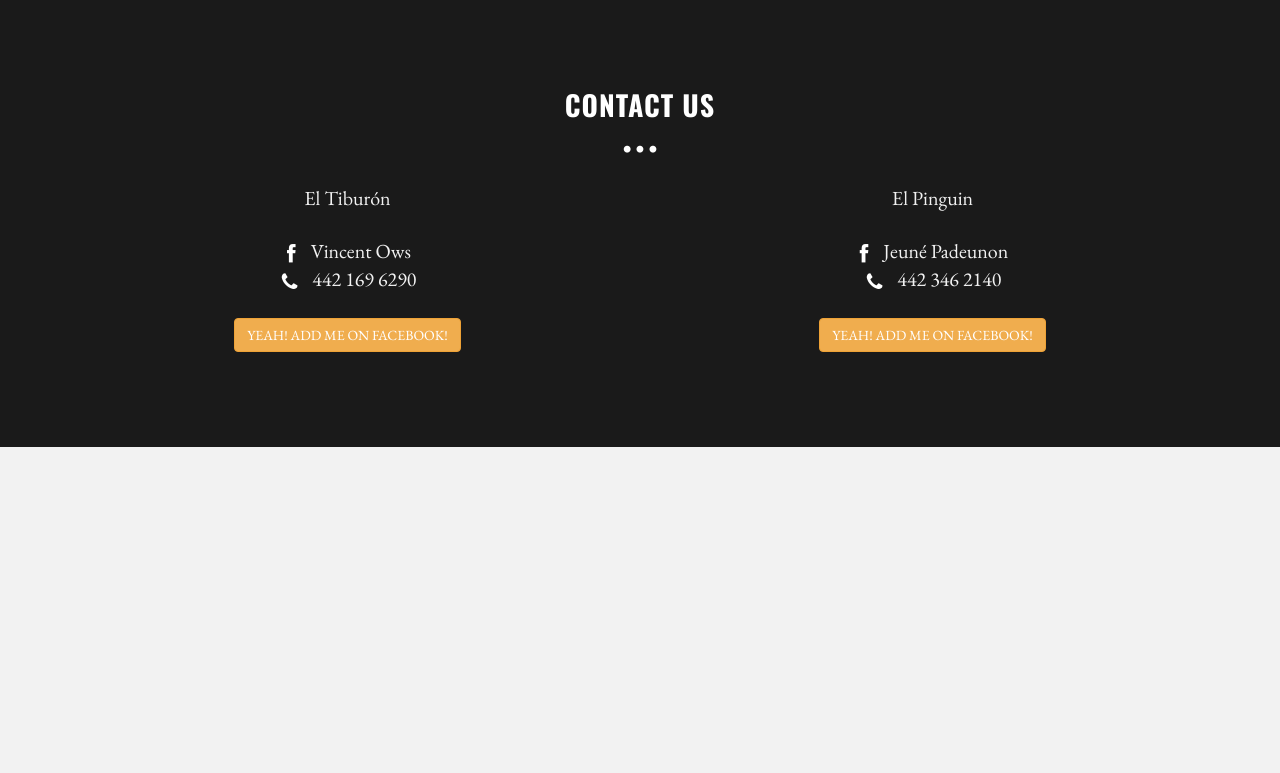
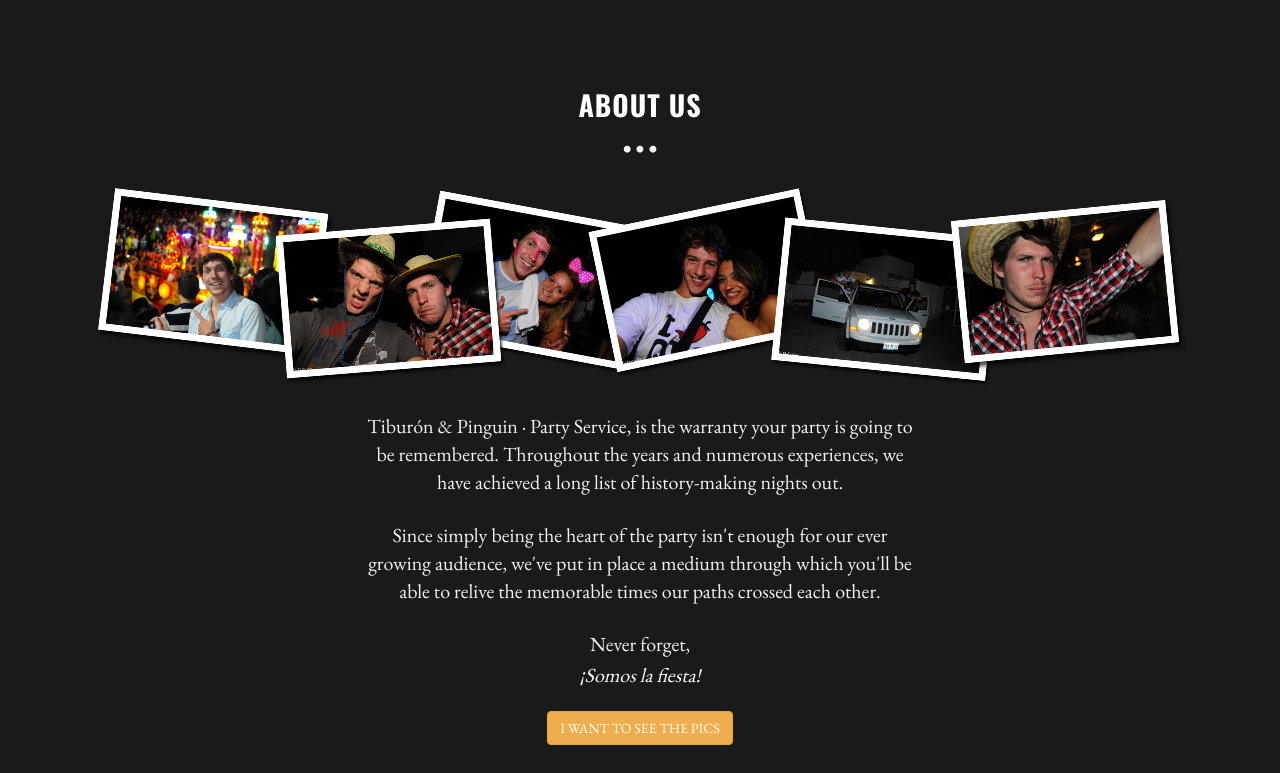
Before and after one commit to Somoslafiesta/somoslafiesta.github.io, a plain HTML site: page index.html in a window 1280 px wide. Shown: the part 690-1463 px from the top of the page. Before the commit the page ends 1137 px from the top, so only its background shows below. Drawn offline with nearby package versions, Linux system fonts and the light colour scheme.

Commit message:
Updated About Us

```diff
--- a/index.html
+++ b/index.html
@@ -51,7 +51,7 @@
 			<h1 class="logo"><a href="index.html#home">Somos la Fiesta</a></h1>
 			<i class="icon-remove menu-close"></i>
 			<a href="#home" class="smoothScroll">Home</a>
-			<!-- <a href="#about" class="smoothScroll">About</a> -->
+			<a href="#about" class="smoothScroll">About</a>
 			<!-- <a href="#portfolio" class="smoothScroll">Portfolio</a> -->
 			<a href="#contact" class="smoothScroll">Contact</a>
 		</div>
@@ -85,24 +85,24 @@
 
 
 	<!-- ========== ABOUT SECTION ========== -->
-	<!-- <section id="about" name="about">
+	<section id="about" name="about">
 	<div id="f">
 		<div class="container">
 			<div class="row">
-				<h3>ABOUT ME</h3>
+				<h3>ABOUT US</h3>
 				<p class="centered"><i class="icon icon-circle"></i><i class="icon icon-circle"></i><i class="icon icon-circle"></i></p>
+				<p class="centered"><a href="https://picasaweb.google.com/108155201433695415157/"><img src="assets/img/picasa.png" alt="Pictures on Picasa" style="max-width: 100%;"></a></p>
 
 				<div class="col-lg-6 col-lg-offset-3">
-					<p>A full time theme crafter based in Madrid, Spain. I love designing beautiful, clean and user-friendly interfaces for websites.</p>
-					<p>My passion is turning good ideas and products into eye-catching sites.</p>
-					<p>Sometimes I blog about design and web trends. Also I share links and my thoughts on <a href="http://twitter.com/BlackTie_co">Twitter</a>. Need a free handsome bootstrap theme? <a href="http://blacktie.co">Done!</a></p>
-					<p>I'm available for freelance jobs. Contact me now.</p>
-					<p><button type="button" class="btn btn-warning">I HAVE A FREELANCE JOB</button></p>
+					<p>Tiburón &amp; Pinguin &middot; Party Service, is the warranty your party is going to be remembered. Throughout the years and numerous experiences, we have achieved a long list of history-making nights out.</p>
+					<p>Since simply being the heart of the party isn't enough for our ever growing audience, we've put in place a medium through which you'll be able to relive the memorable times our paths crossed each other.</p>
+					<p>Never forget,<br><i>¡Somos la fiesta!</i></p>
+					<p><a href="https://picasaweb.google.com/108155201433695415157/" class="btn btn-warning">I WANT TO SEE THE PICS</a></p>
 				</div>
 			</div>
 		</div>
 	</div>
-	</section> -->
+	</section>
 
 
 	<!-- ========== CAROUSEL SECTION ========== -->
```
Also changed, not shown: assets/img/picasa.jpg (added), assets/img/picasa.png (added).
